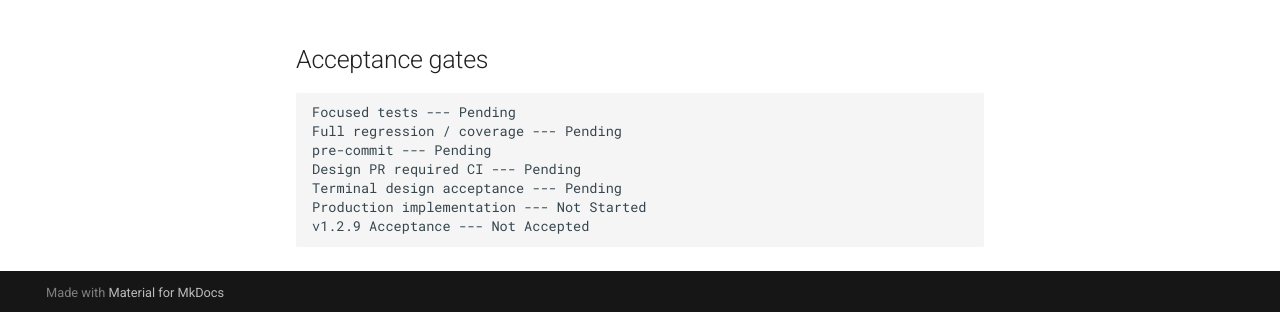
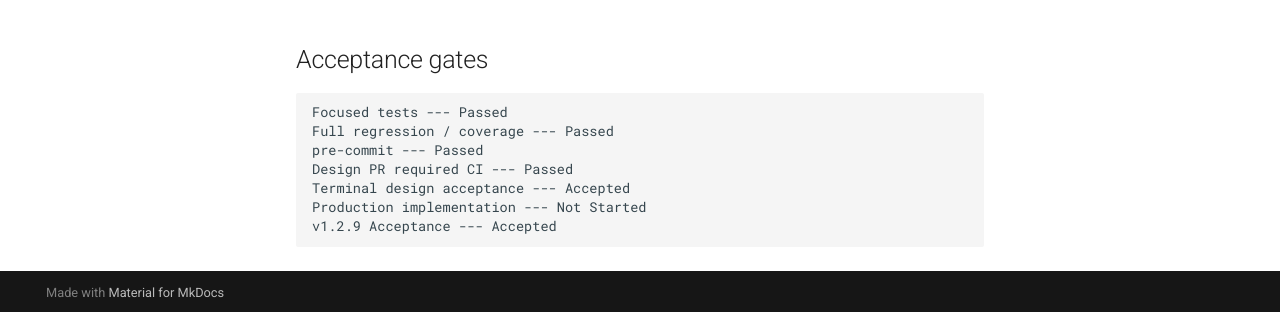
Before and after one commit to khwang1964/OpenProjectLab, an MkDocs documentation site: the page built from docs/releases/v1.2.9-bootstrap-sdk-runtime-public-contract.md, in a window 1280 px wide and 900 px high, scrolled down 1181 px. Shown: the part 585-897 px from the top of the window. Built offline with MkDocs 1.6.1 and Material for MkDocs 9.7.7, drawn with Linux system fonts in a browser that asks for light colours; some of the changed text lies outside the part shown.

Commit message:
docs: accept v1.2.9 bootstrap SDK runtime contract (#258)

````diff
--- a/docs/releases/v1.2.9-bootstrap-sdk-runtime-public-contract.md
+++ b/docs/releases/v1.2.9-bootstrap-sdk-runtime-public-contract.md
@@ -1,6 +1,6 @@
 # OpenProjectLab v1.2.9 Bootstrap SDK Runtime Public Contract
 
-> **Status:** Design / Contract Definition --- In Progress
+> **Status:** Accepted --- Terminally Closed
 > **Predecessor:** v1.2.8 Bootstrap CLI Public Contract Stabilization --- Accepted
 
 ## Goal
@@ -68,11 +68,11 @@ repair, retry or rollback policy, and a public bootstrap extension protocol.
 ## Acceptance gates
 
 ```text
-Focused tests --- Pending
-Full regression / coverage --- Pending
-pre-commit --- Pending
-Design PR required CI --- Pending
-Terminal design acceptance --- Pending
+Focused tests --- Passed
+Full regression / coverage --- Passed
+pre-commit --- Passed
+Design PR required CI --- Passed
+Terminal design acceptance --- Accepted
 Production implementation --- Not Started
-v1.2.9 Acceptance --- Not Accepted
+v1.2.9 Acceptance --- Accepted
 ```
````
Also changed, not shown: CHANGELOG.md (+5 -0 lines), docs/HISTORY.md (+6 -0 lines), docs/architecture/bootstrap-sdk-runtime-public-contract.md (+6 -0 lines), docs/releases/v1.2.9-bootstrap-sdk-runtime-public-contract-acceptance.md (added, +40 -0 lines), docs/roadmap.md (+9 -0 lines), 1 other file.
